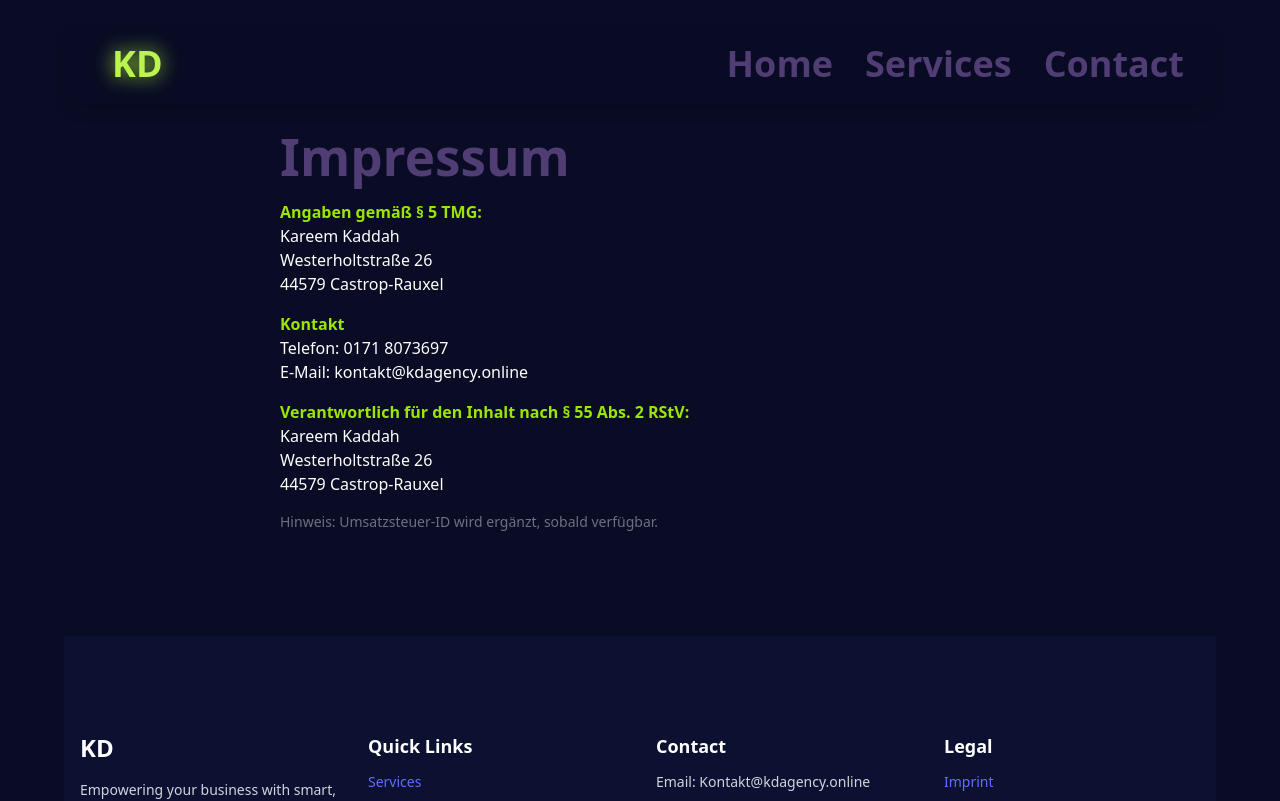
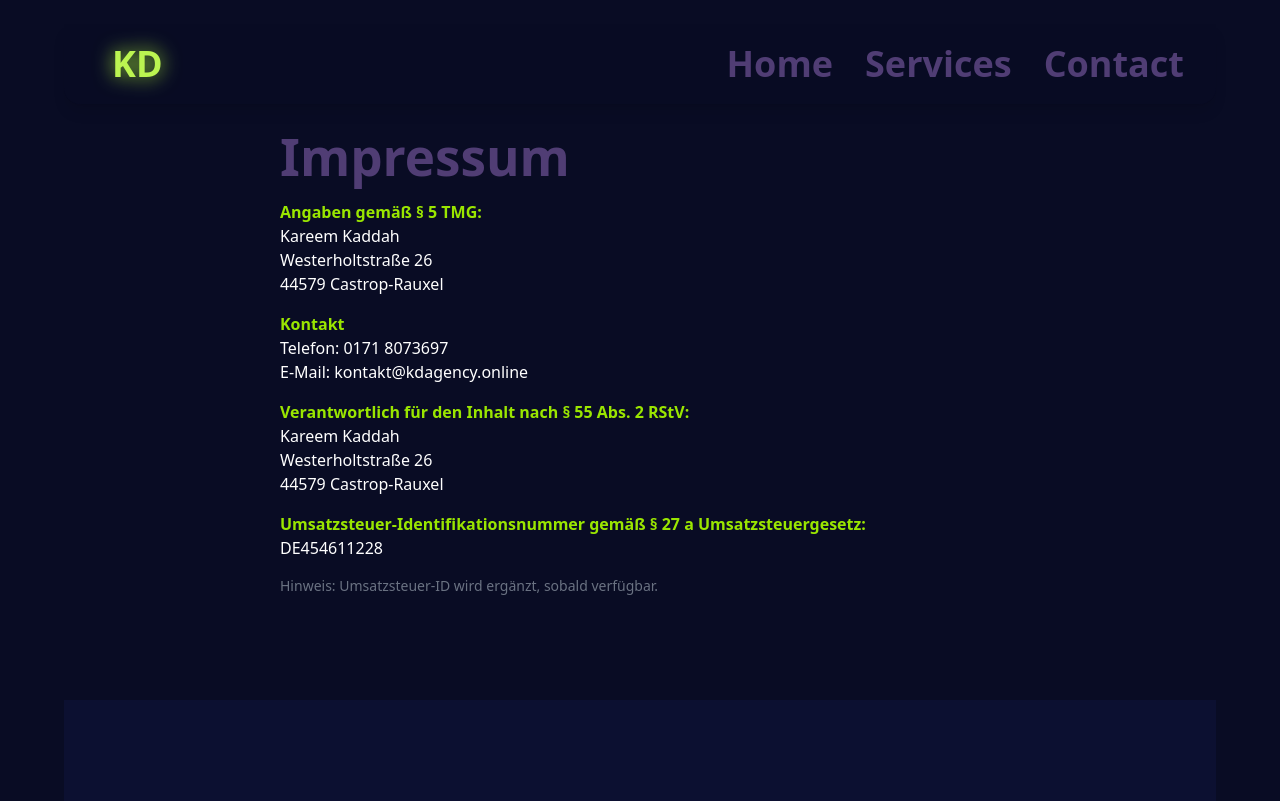
Before and after one commit to kareemkaddah/PersonalAgency, a React (Vite) app: page /Imprint in a window 1280 px wide. Shown: the top 801 px of the page. Built offline with nearby package versions, Linux system fonts and the light colour scheme.

Commit message:
added the steuer id nummer

```diff
--- a/src/pages/Imprint.tsx
+++ b/src/pages/Imprint.tsx
@@ -7,6 +7,7 @@ const Imprint = () => {
       <Header></Header>
       <div className='p-6 max-w-3xl mx-auto'>
         <h1 className='text-2xl font-bold mb-4 text-[#503d74]'>Impressum</h1>
+
         <p>
           <strong className='text-lime-400'>Angaben gemäß § 5 TMG:</strong>
         </p>
@@ -38,6 +39,14 @@ const Imprint = () => {
           44579 Castrop-Rauxel
         </p>
 
+        <p className='mt-4'>
+          <strong className='text-lime-400'>
+            Umsatzsteuer-Identifikationsnummer gemäß § 27 a Umsatzsteuergesetz:
+          </strong>
+          <br />
+          DE454611228
+        </p>
+
         <p className='mt-4 text-sm text-gray-500'>
           Hinweis: Umsatzsteuer-ID wird ergänzt, sobald verfügbar.
         </p>
```
